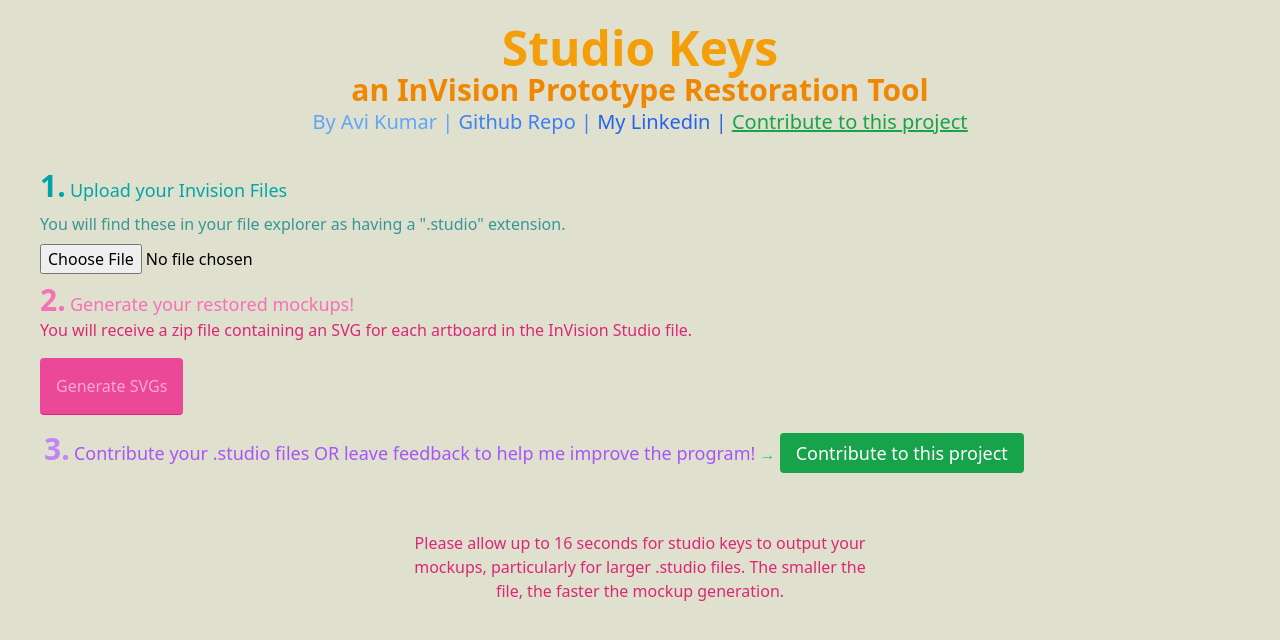
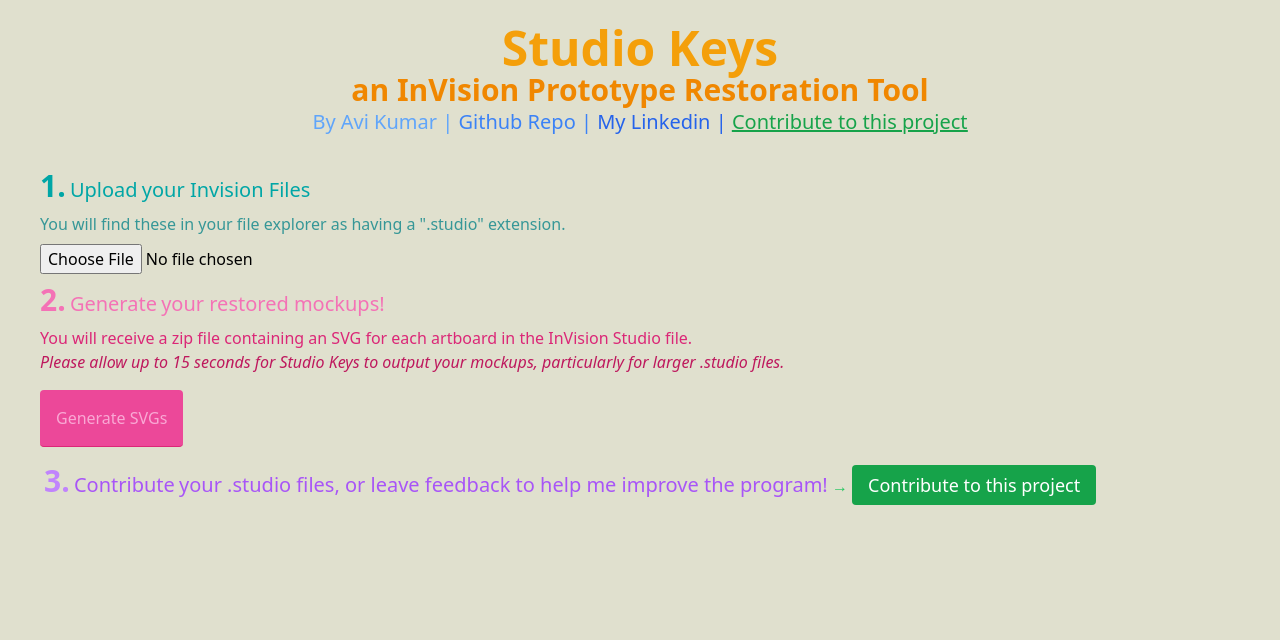
Before and after one commit to aviomg/studio-keys, a Flask app: page / in a window 1280 px wide. Shown: the top 640 px of the page. Run offline with Flask 3, Linux system fonts and the light colour scheme.

Commit message:
more small html changes; polishing

```diff
--- a/src/static/output.css
+++ b/src/static/output.css
@@ -604,9 +604,8 @@
   margin: auto;
 }
 
-.mx-10 {
-  margin-left: 2.5rem;
-  margin-right: 2.5rem;
+.m-1 {
+  margin: 0.25rem;
 }
 
 .mx-auto {
@@ -655,10 +654,6 @@
   margin-top: 1.5rem;
 }
 
-.mt-7 {
-  margin-top: 1.75rem;
-}
-
 .mt-8 {
   margin-top: 2rem;
 }
@@ -675,28 +670,12 @@
   max-width: 64rem;
 }
 
+.max-w-\[500px\] {
+  max-width: 500px;
+}
+
 .max-w-xl {
   max-width: 36rem;
-}
-
-.max-w-md {
-  max-width: 28rem;
-}
-
-.max-w-56 {
-  max-width: 14rem;
-}
-
-.max-w-\[500\] {
-  max-width: 500;
-}
-
-.max-w-\[480px\] {
-  max-width: 480px;
-}
-
-.max-w-\[500px\] {
-  max-width: 500px;
 }
 
 .items-center {
@@ -812,8 +791,17 @@
   line-height: 1.75rem;
 }
 
+.text-base {
+  font-size: 1rem;
+  line-height: 1.5rem;
+}
+
 .font-bold {
   font-weight: 700;
+}
+
+.italic {
+  font-style: italic;
 }
 
 .text-\[\#00A6A6\] {
@@ -901,11 +889,6 @@
   color: rgb(255 255 255 / var(--tw-text-opacity));
 }
 
-.text-pink-800 {
-  --tw-text-opacity: 1;
-  color: rgb(157 23 77 / var(--tw-text-opacity));
-}
-
 .text-pink-700 {
   --tw-text-opacity: 1;
   color: rgb(190 24 93 / var(--tw-text-opacity));
--- a/src/templates/form.html
+++ b/src/templates/form.html
@@ -25,18 +25,21 @@
     <br>
 <h1 class="m-2 ml-10">
     <span class="text-3xl font-bold text-[#00A6A6]">1.</span>
-    <span class="text-lg text-[#00A6A6]">Upload your Invision Files</span>
+    <span class="text-xl text-[#00A6A6]">Upload</span>
+    <span class="text-xl text-[#00A6A6]"> your Invision Files</span>
    </h1>
-   <h1 class="ml-10 text-md text-[#369797]">You will find these in your file explorer as having a ".studio" extension.</h1>
+   <h1 class="ml-10 text-base text-[#369797]">You will find these in your file explorer as having a ".studio" extension.</h1>
 <form method="post" enctype="multipart/form-data" action="/">
    <!-- <label for="studio_file">Upload your .studio file:</label> -->
     <input class="ml-10 my-2" type="file" name="studio_file" id="studio_file" accept=".studio">
 
-    <h1 class="ml-10">
+    <h1 class="mb-2 ml-10">
         <span class="text-3xl font-bold text-pink-400">2.</span>
-        <span class="text-lg text-pink-400">Generate your restored mockups!</span>
-        <h1 class="ml-10 text-md text-pink-600">You will receive a zip file containing an SVG for each artboard in the InVision Studio file.</h1>
-       </h1>
+        <span class="text-xl text-pink-400">Generate</span>
+        <span class="text-xl text-pink-400"> your restored mockups!</span>
+        <h1 class="ml-10 text-base text-pink-600">You will receive a zip file containing an SVG for each artboard in the InVision Studio file.</h1>
+       <h1 class="ml-10 text-base text-pink-700 italic">Please allow up to 15 seconds for Studio Keys to output your mockups, particularly for larger .studio files.</h1>
+    </h1>
        <h1>
         <button class="ml-10 bg-pink-500 text-pink-300 border-pink-600 border-b p-4 m-4 mr-0 rounded hover:text-white" type="submit">Generate SVGs</button>
         {% if error_message %}
@@ -52,7 +55,8 @@
 {% endif %}
 <h1 class="ml-11">
     <span class="text-3xl font-bold text-purple-400">3.</span>
-    <span class="text-lg text-purple-500">Contribute your .studio files OR leave feedback to help me improve the program!</span>
+    <span class="text-xl text-purple-500">Contribute</span>
+    <span class="text-xl text-purple-500"> your .studio files, or leave feedback to help me improve the program!</span>
     <span class="font-lg font-bold text-green-500">&#8594;</span>
     <span class=" bg-green-600 text-lg text-center mt-2 mb-2 text-white px-4 py-2 rounded hover:text-green-400">
         <a href="https://forms.gle/kPcrJvExyM2ZYy8t5" > Contribute to this project</a>
@@ -60,9 +64,7 @@
    </h1>
        </h1>
 
-       <h1 class="text-center m-auto mt-10 max-w-[500px] items-center justify-center p-6">
-        <span class="text-center m-auto text-pink-600 text-md">Please allow up to 16 seconds for studio keys to output your mockups, particularly for larger .studio files. The smaller the file, the faster the mockup generation.</span>
-       </h1>
+
 
 
 </form>
```
